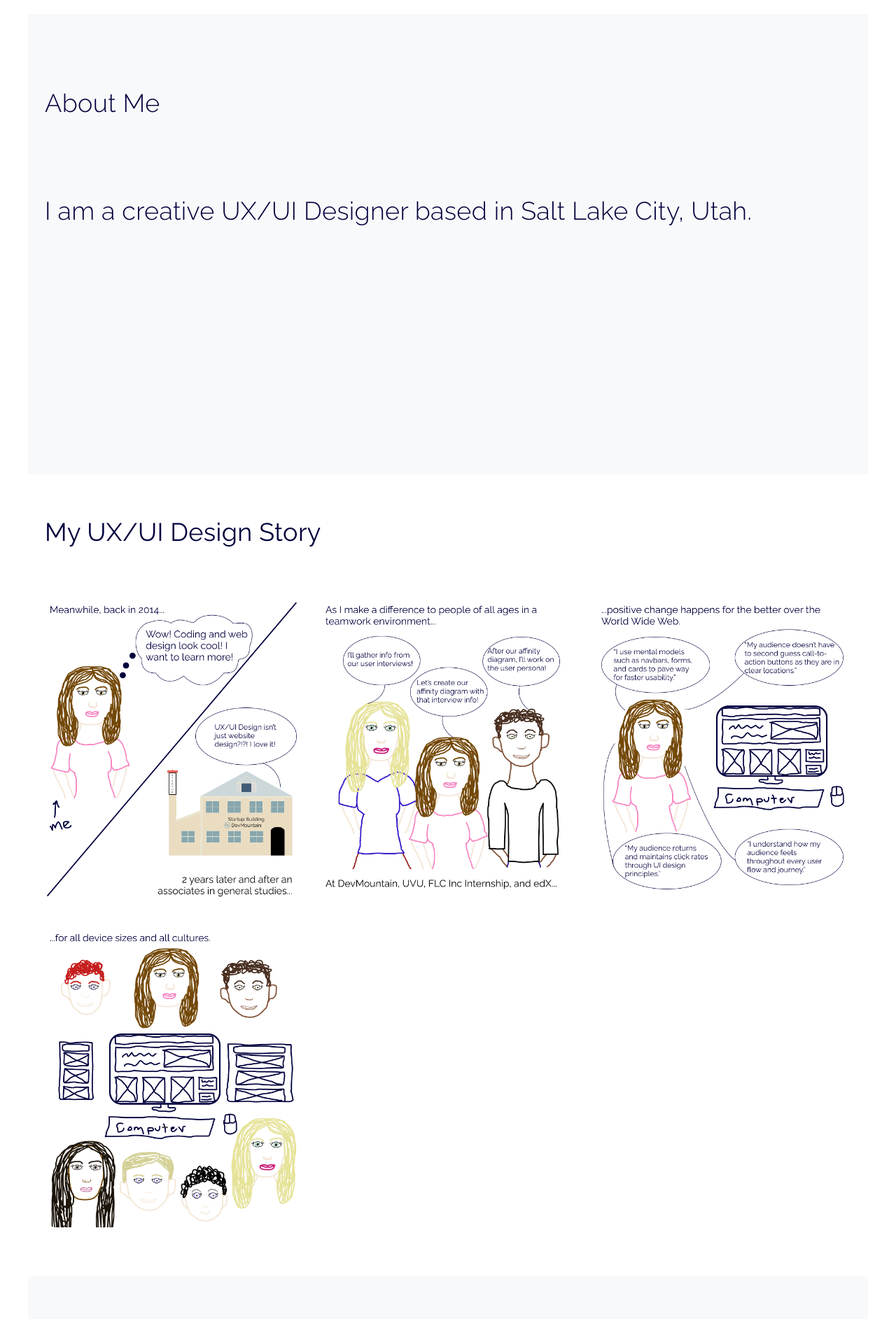
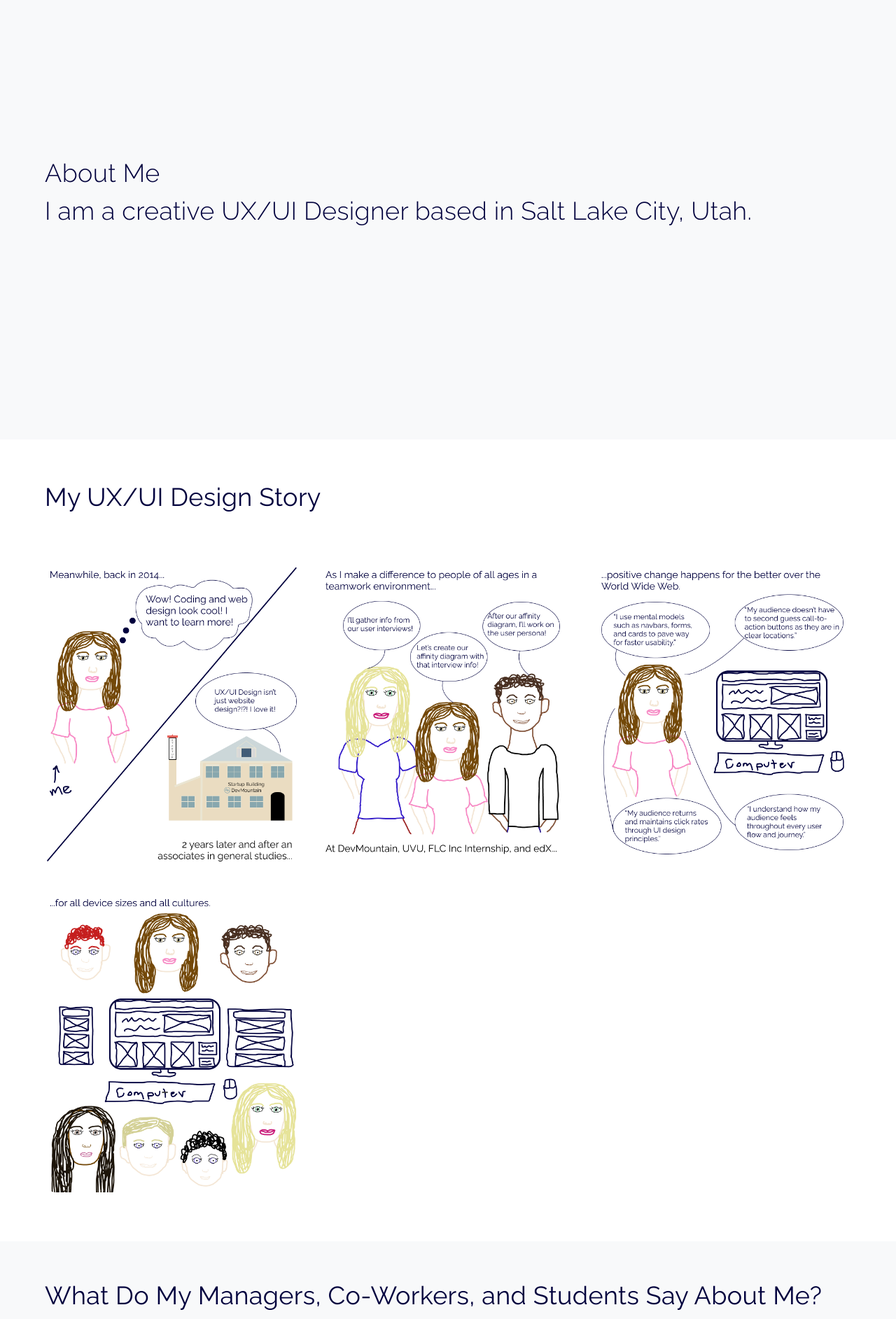
Before and after one commit to aubreyjonescreatives/ux-ui-portfolio, a React (Create React App) app: page /about in a window 1280 px wide. Shown: the part 80-1965 px from the top of the page at 70% size. Built offline with nearby package versions, Linux system fonts and the light colour scheme.

Commit message:
fixed alignment and whitespace

```diff
--- a/src/Pages/About.js
+++ b/src/Pages/About.js
@@ -17,21 +17,20 @@ import { faCamera, faPassport, faPersonHiking, faGamepad, faPaintbrush, faKitche
 
 const Everything = {
   display: 'grid',
-  margin: '100px auto 0px auto',
-  justifyContent: 'center',
   width: '100%',
 }
 
 
 const boxStylesA = {
  backgroundColor: '#F8F9FA',
- paddingBottom: '75px'
+ paddingBottom: '75px',
+
 
 }
 
 const boxStylesAFirst = {
   backgroundColor: '#F8F9FA',
-  paddingBottom: '250px'
+  padding: '300px 0px',
 }
 
 
@@ -47,9 +46,8 @@ const boxStylesAFirst = {
 //   }
 
   const headerStylesAFirst = {
-    textAlign: 'left',
+  textAlign: 'left',
   fontWeight: '300',
-  margin: '100px auto',
   fontSize: '36px',
   fontFamily: 'Raleway, sans-serif',
   color: '#00003D',
```
